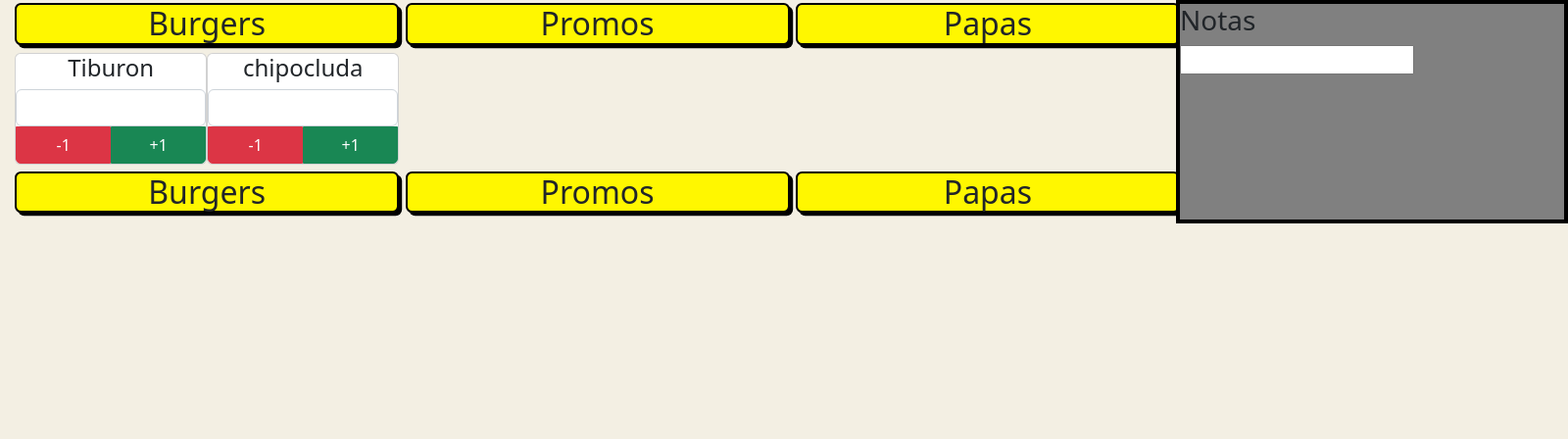
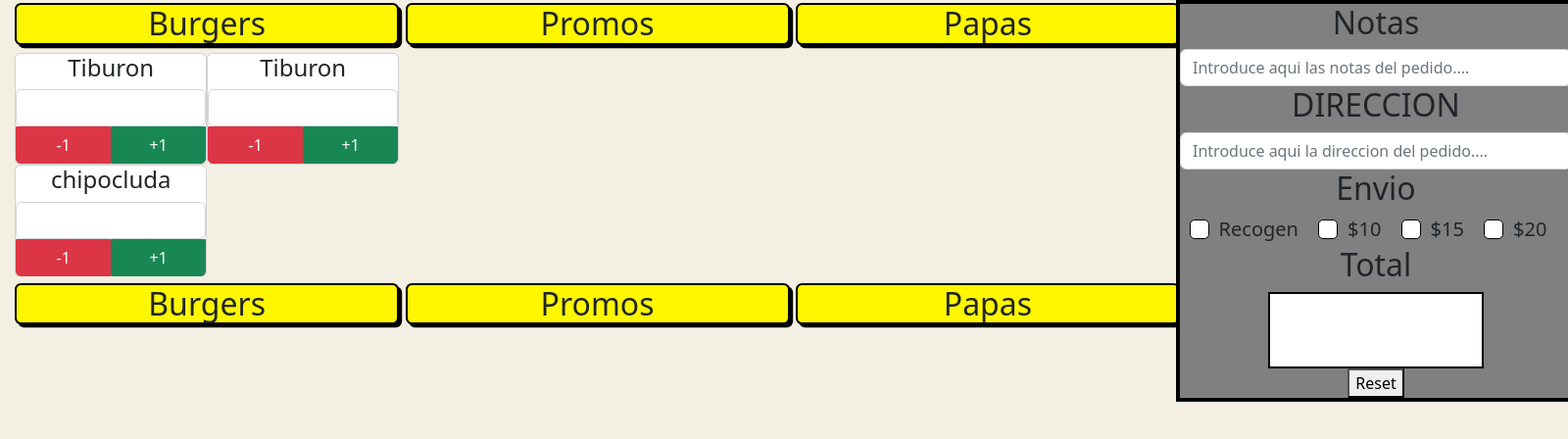
Before and after one commit to MassDevss/ssell-point, an Electron app: page Ui/src/views/index.html in a window 1600 px wide. Shown: the whole page at 98% size. Drawn offline with nearby package versions, Linux system fonts and the light colour scheme.

```diff
--- a/Ui/src/styles/index.css
+++ b/Ui/src/styles/index.css
@@ -33,4 +33,18 @@
 .totales{
   background-color: gray;
   border:solid black .25rem;
+  box-sizing: content-box;
+  text-align: center;
 }
+.form-check{
+font-size: 1.25rem;
+}
+.form-check-input{
+  border: solid black .10rem;
+}
+.total{
+  font-size: 3rem;
+  width: 8ch;
+  border: solid black .15rem;
+  background-color: white;
+}
--- a/Ui/src/views/index.html
+++ b/Ui/src/views/index.html
@@ -86,14 +86,46 @@
     </div>
 
     <div class="totales col-3 rigth-panel">
-      <div class="">
 
-        <h3>Notas</h3>
-        <input class="" type="text" > </input>
+        <div class="form-group">
+          <h2>Notas</h2>
+          <input type="text" class="form-control" id="notasInput" placeholder="Introduce aqui las notas del pedido....">
+        </div>
 
-      </div>
+        <div class="form-group">
+          <h2>DIRECCION</h2>
+          <input type="text" class="form-control" id="direccionInput" placeholder="Introduce aqui la direccion del pedido....">
+        </div>
+
+        <div class="envios">
+          <h2>Envio</h2>
+          <div class="form-check form-check-inline">
+            <input class="form-check-input" type="checkbox" id="inlineCheckbox1" value="option1">
+            <label class="form-check-label" for="inlineCheckbox1">Recogen</label>
+          </div>
+          <div class="form-check form-check-inline">
+            <input class="form-check-input" type="checkbox" id="inlineCheckbox1" value="option1">
+            <label class="form-check-label" for="inlineCheckbox1">$10</label>
+          </div>
+          <div class="form-check form-check-inline">
+            <input class="form-check-input" type="checkbox" id="inlineCheckbox1" value="option1">
+            <label class="form-check-label" for="inlineCheckbox1">$15</label>
+          </div>
+          <div class="form-check form-check-inline">
+            <input class="form-check-input" type="checkbox" id="inlineCheckbox1" value="option1">
+            <label class="form-check-label" for="inlineCheckbox1">$20</label>
+          </div>
+        </div>
+        <div class="totaltexto">
+          <h2>Total</h2>
+        <input class="total" type="text" disabled="true">
+        </div>
+        <div>
+          <button class="reset">Reset</button>
+        </div>
     </div>
   </main>
 </body>
 <script src="./main-view-index.js"></script>
+<script src="./objectCreation.js"></script>
 </html>
--- a/Ui/src/views/main-view-index.js
+++ b/Ui/src/views/main-view-index.js
@@ -1,3 +1,4 @@
+
 /*
 
   nombre:  =>   obviamente es el nombre del producto
@@ -24,79 +25,84 @@
   |Extras             |
   |___________________|___________________
 */
-var allProduct = [];
-var Product = /** @class */ (function () {
-    function Product(nombre, precio, tipo) {
+let allProduct = [];
+
+class Product {
+  nombre;
+  precio;
+  tipo;
+  constructor(nombre, precio, tipo) {
     this.nombre = nombre;
     this.precio = precio;
-        this.tipo = tipo;
+    this.tipo   = tipo;
   }
-    Product.prototype.buttonFunction = function (boton, action) {
-        var _this = this;
-        boton.addEventListener('click', function () {
+
+  buttonFunction(boton, action) {
+    boton.addEventListener('click', ()=>{
       //@ts-ignore
-            var campo = document.querySelector("#cantidad-".concat(_this.nombre));
-            if (action === "+") {
+      let campo = document.querySelector(`#cantidad-${this.nombre}`);
+      if (action === "+"){
         //@ts-ignore
         campo.value++;
       }
-            else if (action === "-") {
+      else if (action === "-"){
         //@ts-ignore
-                if (campo.value > 0) {
+        if (campo.value > 0){
           //@ts-ignore
           campo.value--;
         }
       }
-        });
-    };
-    Product.prototype.generarNew = function () {
+    })
+  }
+
+  generarNew() {
+
   // consolidacion de la estuctura
-        var productsContainer = document.getElementById(this.tipo);
-        var divToCard = document.createElement('div');
+  const productsContainer = document.getElementById(this.tipo);
+
+  let divToCard = document.createElement('div');
   divToCard.className = "col-md-6 card";
-        var titleProduct = document.createElement('h4');
+  let titleProduct = document.createElement('h4');
   titleProduct.innerHTML = this.nombre;
-        var inpCantidad = document.createElement('input');
+  let inpCantidad = document.createElement('input');
   //@ts-ignore
-        inpCantidad.style = "text-align: center;";
+  inpCantidad.style = "text-align: center;"
   inpCantidad.className = "form-control";
   inpCantidad.id = 'cantidad-' + this.nombre;
-        var divButtons = document.createElement('div');
-        var btnMas = document.createElement('button');
+  let divButtons = document.createElement('div')
+  let btnMas = document.createElement('button')
   btnMas.className = "col-6 btn btn-success";
   //@ts-ignore
-        btnMas.style = "border-radius: 0px 0px 5px 0px;";
+  btnMas.style = "border-radius: 0px 0px 5px 0px;"
   btnMas.innerHTML = "+1";
-        var btnMenos = document.createElement('button');
+  let btnMenos = document.createElement('button');
   btnMenos.className = "col-6 btn btn-danger";
   //@ts-ignore
-        btnMenos.style = "border-radius: 0px 0px 0px 5px;";
+  btnMenos.style = "border-radius: 0px 0px 0px 5px;"
   btnMenos.innerHTML = "-1";
+
   divToCard.appendChild(titleProduct);
   divToCard.appendChild(inpCantidad);
+
   divButtons.appendChild(btnMenos);
   divButtons.appendChild(btnMas);
+
   divToCard.appendChild(divButtons);
+
   //@ts-ignore
   productsContainer.append(divToCard);
   this.buttonFunction(btnMas, "+");
   this.buttonFunction(btnMenos, "-");
-    };
-    return Product;
-}());
-// tiene que haber una peticion para cargar todos los productos que hay
-// manual por lo pronto
-var tibu = new Product("Tiburon", 125, "BurgersLoads");
-tibu.generarNew();
-allProduct.push(tibu);
-var chipo = new Product("chipocluda", 125, "BurgersLoads");
-chipo.generarNew();
-allProduct.push(chipo);
+  }
+
+}
+
+
 // funcion para sacar la suma total de productos y de costo
 function plusAllProducts() {
-    var sumaTotal = 0;
-    var cantidadProductos = 0;
-    for (var i = 0; i < allProduct.length; i++) {
+  let sumaTotal = 0;
+  let cantidadProductos = 0;
+  for(let i = 0; i < allProduct.length; i++){
     sumaTotal += allProduct[i].precio;
     cantidadProductos++;
   }
--- /dev/null
+++ b/Ui/src/views/objectCreation.js
@@ -0,0 +1,14 @@
+// tiene que haber una peticion para cargar todos los productos que hay
+// manual por lo pronto
+
+const tibu = new Product("Tiburon", 125, "BurgersLoads")
+tibu.generarNew()
+allProduct.push(tibu)
+
+const tibu1 = new Product("Tiburon", 125, "BurgersLoads")
+tibu1.generarNew()
+allProduct.push(tibu1)
+
+const chipo = new Product("chipocluda", 125, "BurgersLoads")
+chipo.generarNew()
+allProduct.push(chipo)
```
Also changed, not shown: Ui/src/views/main-view-index.ts (deleted, +0 -123 lines). Lines whose indentation alone changed are shown as unchanged.
